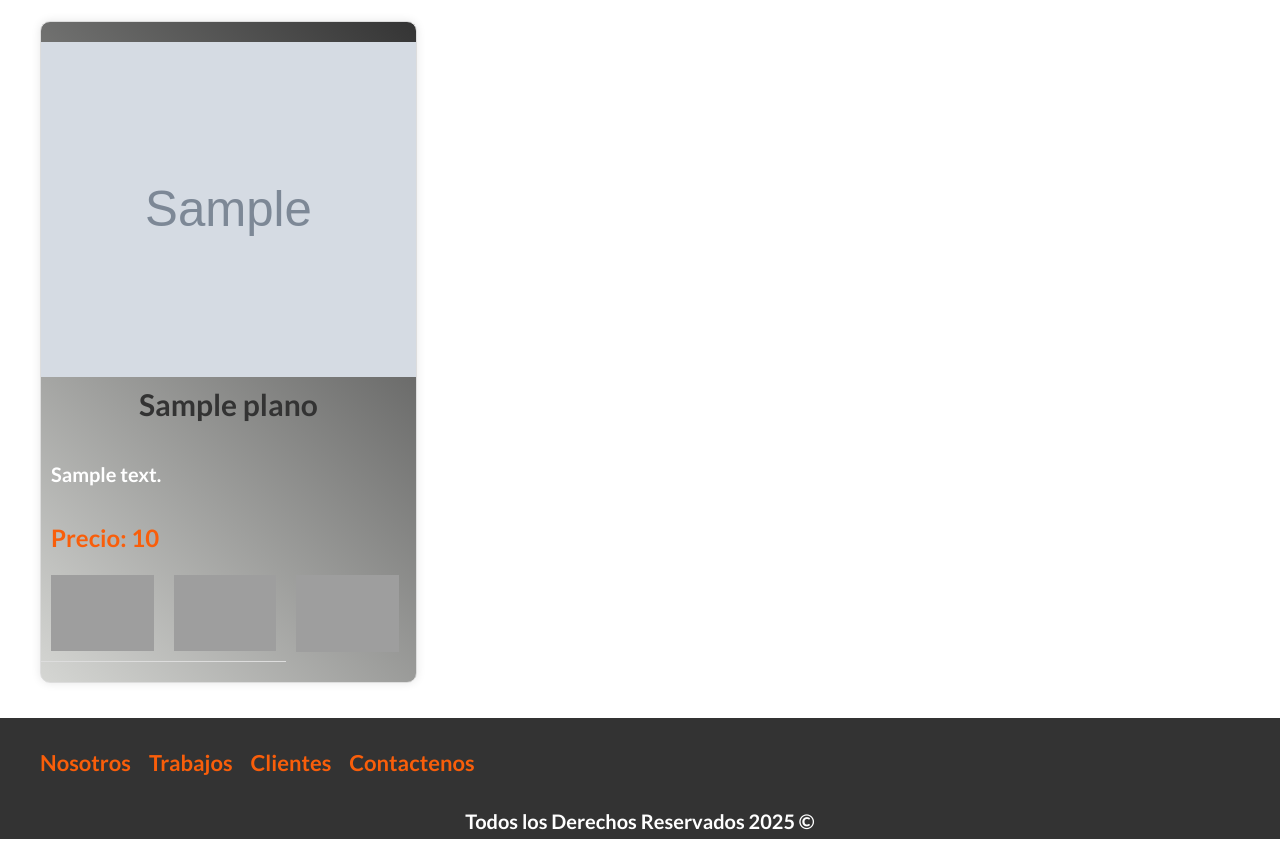
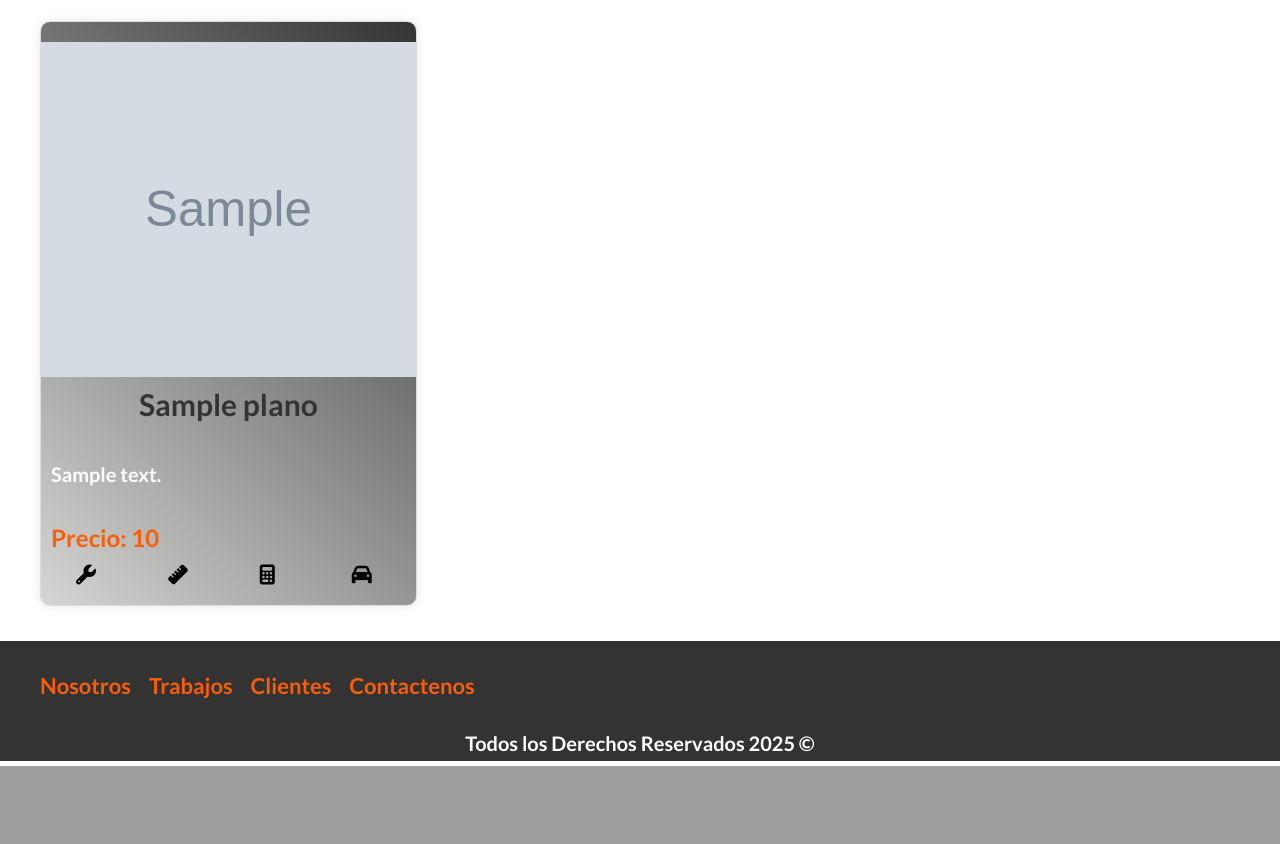
Before and after one commit to dcduter/kgd1, a PHP site: page /ensambles.php in a window 1280 px wide. Shown: the part 1321-2165 px from the top of the page. After the commit the page ends 2087 px from the top, so only its background shows below. Run offline with PHP 8.4, Linux system fonts and the light colour scheme; tables that the repository leaves empty or names only in its code hold one stand-in row (values such as "Sample post"); grey boxes marked "Sample" are stand-in pictures; grey boxes are pictures that could not be loaded.

Commit message:
asus. se agregod nuevos iconos

```diff
--- a/includes/templates/anuncios.php
+++ b/includes/templates/anuncios.php
@@ -25,13 +25,20 @@ $resultado = mysqli_query($db, $query);
                     <p class="precio">Precio: <?php echo $plano['precio']; ?></p>
                     <ul class="iconos-caracteristicas">
                         <li>
-                            <img loading="lazy" src="build/img/cogwheel_idea_icon.png" alt="icono wc">
+                            <!-- <img loading="lazy" src="build/img/cogwheel_idea_icon.png" alt="icono wc"> -->
+                            <i class="fa-solid fa-wrench" width="20px" height="20px"></i>
                         </li>
                         <li>
-                            <img loading="lazy" src="build/img/measurement_ruler_tape_icon.png" alt="icono estacionamiento">
+                            <!-- <img loading="lazy" src="build/img/measurement_ruler_tape_icon.png" alt="icono estacionamiento"> -->
+                            <i class="fa-solid fa-ruler" width="20px" height="20px" color="red"></i>
                         </li>
                         <li>
-                            <img loading="lazy" src="build/img/icono_estacionamiento.svg" alt="icono dormitorio">
+                            <!-- <img loading="lazy" src="build/img/icono_estacionamiento.svg" alt="icono dormitorio">    -->
+                            <i class="fa-solid fa-calculator icons" width="20px" height="20px" color="red"></i>
+                        </li>
+                        <li>
+                            <!-- <img loading="lazy" src="build/img/icono_estacionamiento.svg" alt="icono dormitorio">    -->
+                            <i class="fa-solid fa-car icons" width="20px" height="20px" color="red"></i>
                         </li>
                     </ul>
                     <!-- <a class="boton boton-amarillo" href="anuncio.php?id=<?php echo $plano['id']; ?>">Ver más</a> -->
--- a/includes/templates/header.php
+++ b/includes/templates/header.php
@@ -30,6 +30,7 @@ $auth = $_SESSION['login'] ?? false;
     <link rel="canonical" href="https://solucioneskgd.website">
     <title>KGD Diseño Mecánico</title>
     <link rel="stylesheet" href="/build/css/app.css" />
+    <link rel="stylesheet" href="https://cdnjs.cloudflare.com/ajax/libs/font-awesome/6.7.2/css/all.min.css" />
   </head>
   <body>
     <!-- enlace a whatsapp -->
--- a/src/scss/base/_darkMode.scss
+++ b/src/scss/base/_darkMode.scss
@@ -55,5 +55,11 @@
   }
   .iconos-caracteristicas {
     filter: brightness(0) invert(1); // inverte el color de las imágenes o iconos
+    li {
+      color: $blanco;
+    }
   }
 }
+.contenedor > h1 {
+  color: $blanco;
+}
--- a/src/scss/layout/_anuncio.scss
+++ b/src/scss/layout/_anuncio.scss
@@ -29,7 +29,7 @@
   }
 }
 .iconos-caracteristicas li:last-of-type {
-  margin-right: .7rem;
+  margin-right: 0.7rem;
 }
 .iconos-caracteristicas {
   display: flex;
@@ -37,9 +37,10 @@
   padding: 0;
   li {
     flex: 1;
+    font-size: 2rem;
+    color: black;
     display: flex;
     img {
-
       flex: 0 0 5rem;
       // margin: 1rem;
       padding: 1rem;
@@ -48,10 +49,10 @@
       font-weight: $black;
     }
   }
-
 }
-
-
+.iconos-caracteristicas > li {
+  margin-left: 35px;
+}
 
 h3 {
   margin-top: 0;
@@ -60,7 +61,7 @@
 }
 
 .more-info {
-    background-color: #4CAF50;
+  background-color: #4caf50;
   color: #fff;
   border: none;
   padding: 10px 20px;
@@ -79,10 +80,9 @@
   margin: 0;
 }
 
-  li {
-
-    border-bottom: 1px solid #ddd;
-  }
+// li {
+//   border-bottom: 1px solid #ddd;
+// }
 
 li:last-child {
   border-bottom: none;
--- a/src/scss/layout/_header.scss
+++ b/src/scss/layout/_header.scss
@@ -1,6 +1,6 @@
-@use 'base/variables';
-@use 'base/mixins';
-@use 'sass:color';
+@use "base/variables";
+@use "base/mixins";
+@use "sass:color";
 .no-webp .inicio {
   background-image: url(../img/fondoengranajes.jpg);
   background-repeat: no-repeat;
@@ -9,13 +9,13 @@
   // max-width: 100%;
 }
 .webp .inicio {
-    background-image: url(../img/engranajes2.webp) ;
-    inset: 0;// se usa para que el fondo se adapte a la pantalla
+  background-image: url(../img/engranajes2.webp);
+  inset: 0; // se usa para que el fondo se adapte a la pantalla
   background-position: left;
 }
 
 .header {
-    background-color:$grisOscuro;
+  background-color: $grisOscuro;
   // filter: brightness(50%);
   // padding: 1rem 0 3rem 0;
 
@@ -32,7 +32,6 @@
       @include tablet {
         min-height: 70rem;
       }
-
     }
   }
 }
@@ -43,7 +42,7 @@
 
   h1 {
     text-align: left;
-        color: rgb(49, 105, 49);
+    color: rgb(45, 136, 45);
     font-weight: $bold;
     font-size: 5rem;
     line-height: 2;
@@ -52,7 +51,6 @@
   }
   h1 {
     @include tablet {
-
       // text-align: center;
     }
   }
```
Also changed, not shown: src/scss/layout/_anuncios.scss (+8 -10 lines), build/css/app.css, 1 other file. Lines whose indentation alone changed are shown as unchanged.
